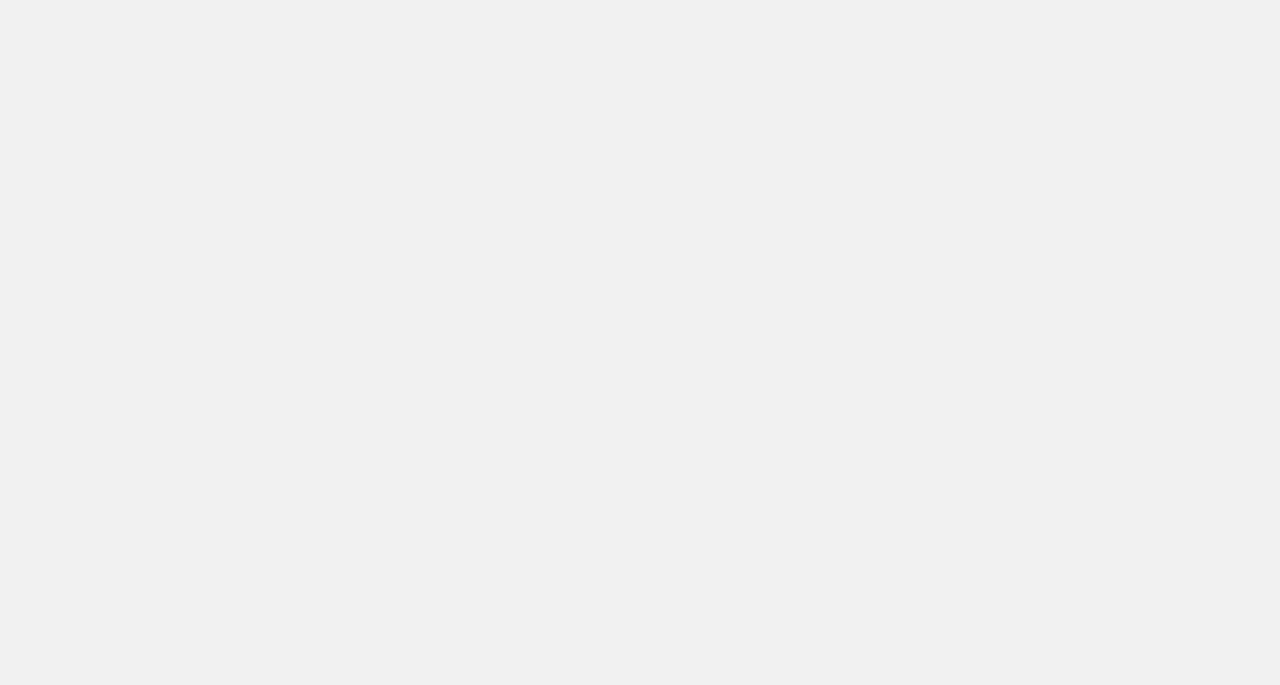
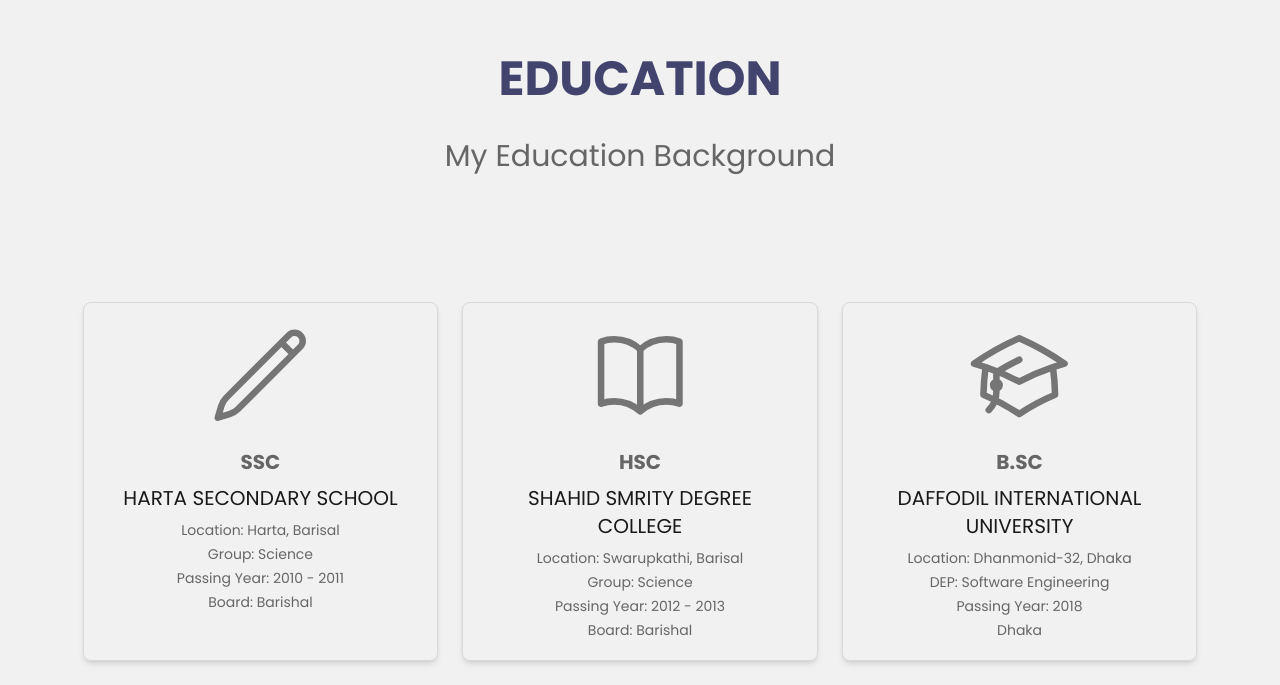
Before and after one commit to amiamitswe/portfolio, a React (Vite) app: page / in a window 1280 px wide. Shown: the part 6782-7467 px from the top of the page. Before the commit the page ends 6602 px from the top, so only its background shows below. Built offline with nearby package versions, Linux system fonts and the light colour scheme.

Commit message:
add education section

```diff
--- a/src/App.jsx
+++ b/src/App.jsx
@@ -7,6 +7,7 @@ import MySkills from "./components/MySkills";
 import AdditionalSkills from "./components/AdditionalSkills";
 import AboutMe from "./components/AboutMe";
 import Experience from "./components/Experience";
+import Education from "./components/Education";
 
 function App() {
   // On page load or when changing themes, best to add inline in `head` to avoid FOUC
@@ -46,6 +47,7 @@ function App() {
       <MyProjects />
       <AboutMe />
       <Experience />
+      <Education />
     </>
   );
 }
--- /dev/null
+++ b/src/components/Education.jsx
@@ -0,0 +1,48 @@
+import SectionTitle from "./common/SectionTitle";
+import EduInstitute from "./common/EduInstitute";
+
+const educationTrack = [
+  {
+    stage: "ssc",
+    institute: "Harta Secondary School",
+    location:"Location: Harta, Barisal",
+    link: "https://www.facebook.com/HartaSchool/",
+    group: "Group: Science",
+    passingYear: "Passing Year: 2010 - 2011",
+    board: "Board: Barishal",
+  },
+  {
+    stage: "hsc",
+    institute: "Shahid smrity degree college",
+    location:"Location: Swarupkathi, Barisal",
+    link: "https://www.facebook.com/SSDcollege10381/",
+    group: "Group: Science",
+    passingYear: "Passing Year: 2012 - 2013",
+    board: "Board: Barishal",
+  },
+  {
+    stage: "b.sc",
+    institute: "Daffodil international university",
+    location:"Location: Dhanmonid-32, Dhaka",
+    link: "https://daffodilvarsity.edu.bd/",
+    group: "DEP: Software Engineering",
+    passingYear: "Passing Year: 2018",
+    board: "Dhaka",
+  },
+];
+
+function Education() {
+  return (
+    <div className="max-w-7xl w-full mx-auto p-6 lg:px-8 lg:mt-[200px] mt-28">
+      <SectionTitle title="Education" info="My Education Background" />
+
+      <div className="lg:w-11/12 w-full mx-auto grid md:grid-cols-3 grid-cols-1 lg:gap-6 md:gap-3 gap-5">
+        {educationTrack?.map((edu) => (
+          <EduInstitute key={edu.stage} edu={edu} />
+        ))}
+      </div>
+    </div>
+  );
+}
+
+export default Education;
--- /dev/null
+++ b/src/components/common/EduInstitute.jsx
@@ -0,0 +1,37 @@
+import PropTypes from "prop-types";
+import {
+  AcademicCapIcon,
+  BookOpenIcon,
+  PencilIcon,
+} from "@heroicons/react/24/outline";
+
+function EduInstitute({ edu }) {
+  let LogoIcon;
+  if (edu.stage === "ssc") LogoIcon = PencilIcon;
+  if (edu.stage === "hsc") LogoIcon = BookOpenIcon;
+  if (edu.stage === "b.sc") LogoIcon = AcademicCapIcon;
+
+  return (
+    <div className="shadow-md border border-gray4 dark:border-gray1 rounded-lg p-5">
+      <LogoIcon className="w-4/12 mx-auto mb-5 text-gray6 dark:text-gray1" />
+
+      <div className="text-center text-gray1 dark:text-gray2">
+        <p className="text-xl font-bold mb-2 uppercase">{edu.stage}</p>
+        <p className="text-xl mb-2 text-body-dark dark:text-body-light uppercase">
+          <a href={edu?.link} target="_blank" rel="noreferrer">
+            {edu.institute}
+          </a>
+        </p>
+        <p className="text-sm mb-1">{edu.location}</p>
+        <p className="text-sm mb-1">{edu.group}</p>
+        <p className="text-sm mb-1">{edu.passingYear}</p>
+        <p className="text-sm">{edu.board}</p>
+      </div>
+    </div>
+  );
+}
+EduInstitute.propTypes = {
+  edu: PropTypes.object.isRequired,
+};
+
+export default EduInstitute;
--- a/tailwind.config.js
+++ b/tailwind.config.js
@@ -15,7 +15,8 @@ export default {
         gray2: '#A7A7A7',
         gray3: "#CCC",
         gray4: "#D9D9D9",
-        gray5: "#363636"
+        gray5: "#363636",
+        gray6: "#757575"
       },
       fontFamily: {
         "poppins": ['Poppins', 'sans-serif'],
```
